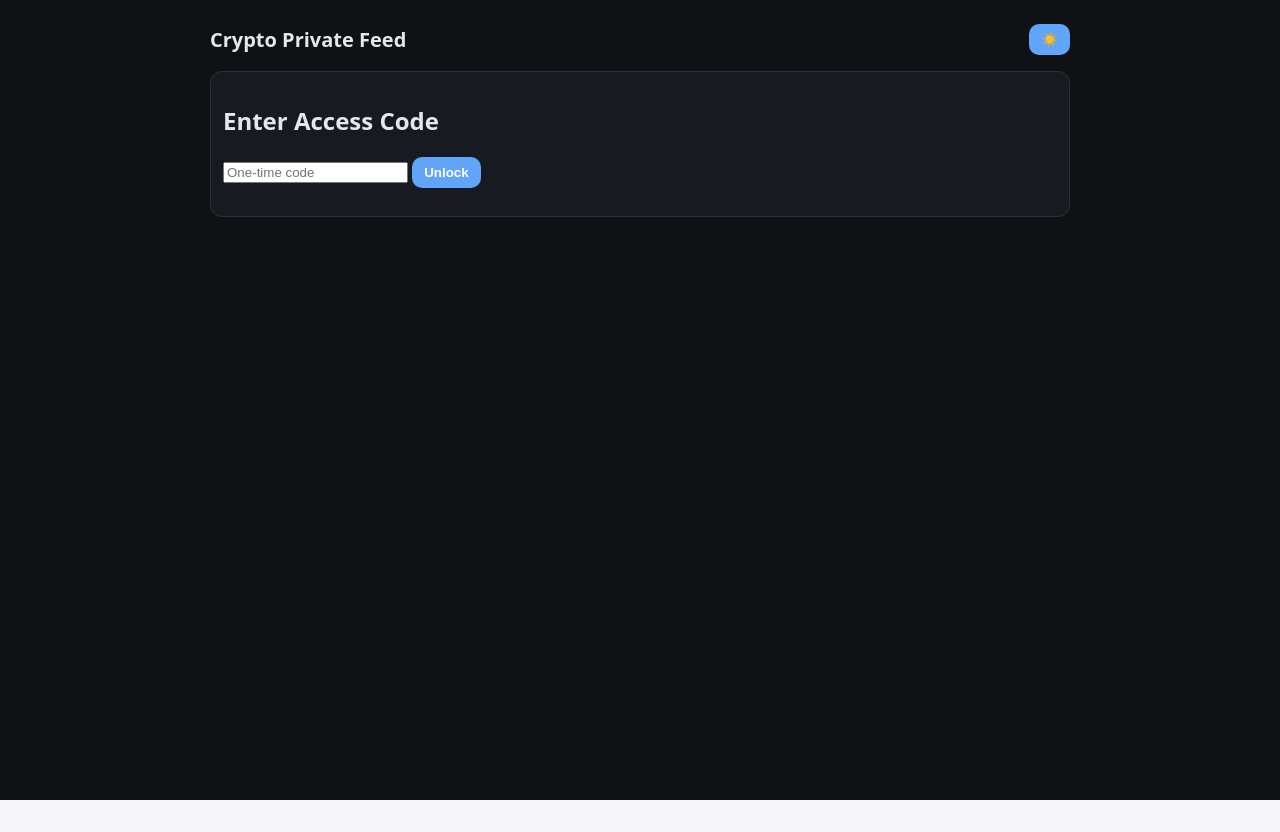
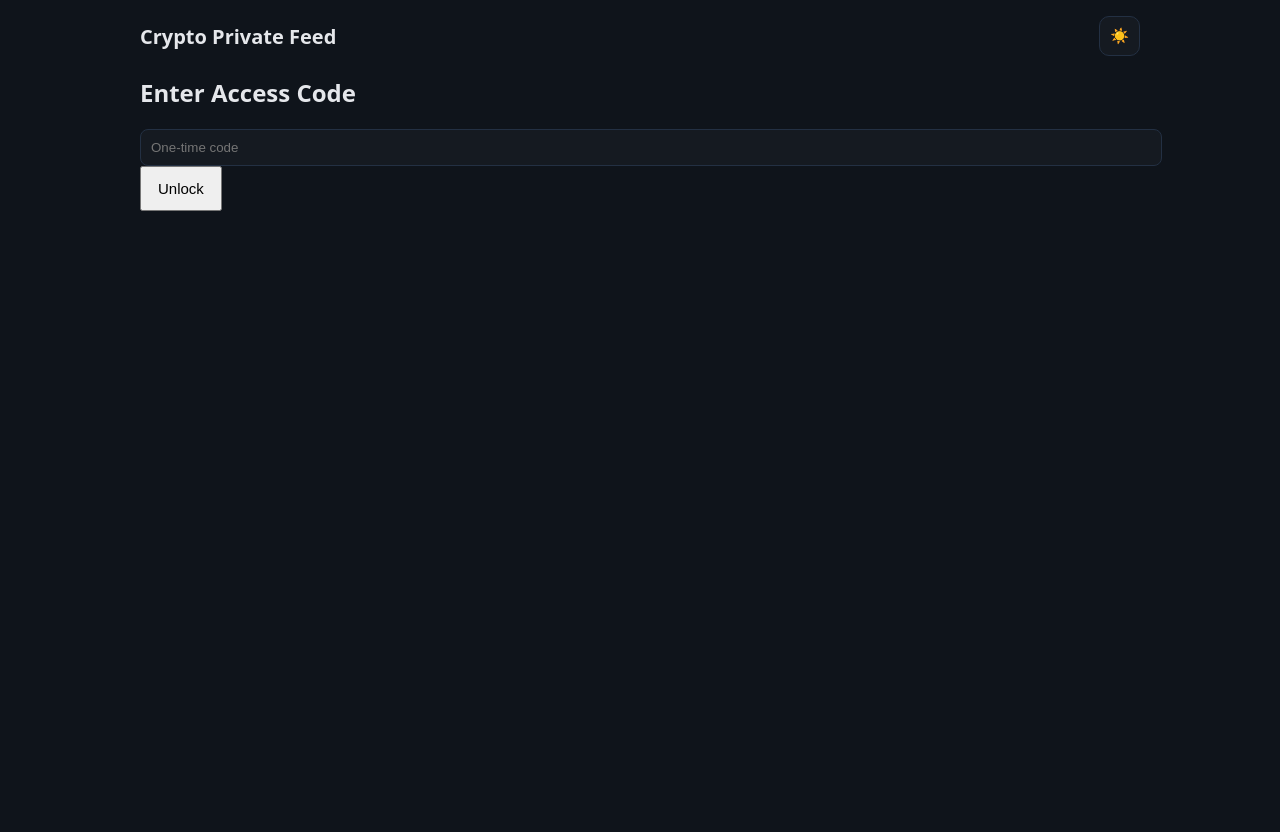
Before and after one commit to Gogo-Milan/crypto-feed-site, a plain HTML site: page index.html in a window 1280 px wide. Both pictures are taken after a click on the button "Toggle dark mode". Before the commit the page ends 800 px from the top, so only its background shows below. Drawn offline with Linux system fonts and the light colour scheme.

Commit message:
Update styles.css

```diff
--- a/styles.css
+++ b/styles.css
@@ -1,103 +1,44 @@
-/* ========== THEME ========== */
-:root {
-  --bg: #f6f6f8;         /* page background (light) */
-  --card: #ffffff;
-  --text: #111827;
-  --subtle: #6b7280;
-  --border: #e5e7eb;
-  --accent: #2563eb;
-  --accent-ghost: #e0ecff;
+/* Theme tokens */
+:root{
+  --bg:#f7f7f9; --text:#111; --muted:#6b7280;
+  --card:#fff;  --border:#e5e7eb; --accent:#3b82f6; --badge:#eef2ff;
+}
+body.dark{
+  --bg:#0f141b; --text:#e5e7eb; --muted:#9aa4b2;
+  --card:#151a21; --border:#233043; --accent:#3b82f6; --badge:#1f2937;
 }
 
-body.dark {
-  --bg: #0f1115;         /* page background (dark) */
-  --card: #171a21;
-  --text: #e5e7eb;
-  --subtle: #9aa3b2;
-  --border: #2a2f3a;
-  --accent: #60a5fa;
-  --accent-ghost: #11203a;
-}
+/* Page frame */
+html, body{ height:100%; }
+body{ margin:0; background:var(--bg); color:var(--text); font-family:system-ui, -apple-system, Segoe UI, Roboto, sans-serif; }
+.container{ max-width:1000px; margin:0 auto; padding:16px; min-height:100vh; }
 
-/* Apply theme background to the entire viewport and common app roots */
-html, body, #root, #app, .page, .site, .site-bg {
-  background-color: var(--bg) !important;
-}
-html, body { height: 100%; }
-body { min-height: 100vh; }
+/* Header */
+.topbar{ display:flex; align-items:center; justify-content:space-between; margin-bottom:12px; }
+.topbar h1{ font-size:20px; margin:0; }
+.actions button{ border:1px solid var(--border); background:var(--card); border-radius:10px; padding:10px; cursor:pointer; }
 
-html, body {
-  color: var(--text);
-  font-family: system-ui, -apple-system, Segoe UI, Roboto, Helvetica, Arial, "Apple Color Emoji", "Segoe UI Emoji";
-  margin: 0;
-}
+/* Tabs */
+.tabs{ display:flex; gap:8px; align-items:center; padding:8px 0; }
+.tab{ border:1px solid var(--border); background:var(--card); padding:10px 16px; border-radius:10px; cursor:pointer; }
+.tab.active{ box-shadow:0 2px 10px rgba(0,0,0,.15); }
+.right{ margin-left:auto; }
 
-/* smoothen theme flips */
-* { transition: background-color .2s ease, color .2s ease, border-color .2s ease; }
+/* Cards / items */
+.item{ border:1px solid var(--border); background:var(--card); border-radius:12px; padding:14px; margin:10px 0; box-shadow:0 1px 8px rgba(0,0,0,.08); }
+.badge{ display:inline-block; padding:2px 8px; border-radius:999px; background:var(--badge); border:1px solid var(--border); font-size:12px; margin-left:6px; }
 
-/* ========== LAYOUT ========== */
-.container { max-width: 860px; margin: 0 auto; padding: 24px 16px; }
-.topbar { display:flex; align-items:center; justify-content:space-between; margin-bottom: 16px; }
-.topbar h1 { font-size: 20px; font-weight: 700; margin: 0; }
+/* Footer */
+.foot{ color:var(--muted); border-top:1px solid var(--border); padding-top:8px; margin-top:10px; }
 
-.hidden { display: none; }
+/* Inputs / buttons (bigger tap targets) */
+button{ padding:12px 16px; font-size:15px; touch-action:manipulation; }
+input{ width:100%; padding:10px; border:1px solid var(--border); border-radius:8px; background:var(--card); color:var(--text); }
 
-/* ========== CONTROLS ========== */
-button, .btn {
-  background: var(--accent);
-  color: #fff;
-  border: 0;
-  padding: 8px 12px;
-  border-radius: 10px;
-  cursor: pointer;
-  font-weight: 600;
-}
-button:hover, .btn:hover { filter: brightness(0.95); }
+/* Loading + utility */
+.loading{ color:var(--muted); text-align:center; margin:24px 0; }
+.hidden{ display:none; }
 
-button.right { margin-left: auto; }
-
-.tabs {
-  display: flex;
-  gap: 8px;
-  align-items: center;
-}
-
-button.tab {
-  background: var(--accent-ghost);
-  color: var(--accent);
-}
-button.tab.active {
-  background: var(--accent);
-  color: #fff;
-}
-
-/* ========== SURFACES ========== */
-.card, .tabpane, .item {
-  background: var(--card);
-  border: 1px solid var(--border);
-  border-radius: 12px;
-  padding: 12px;
-}
-.tabpane { margin-top: 12px; }
-.item + .item { margin-top: 10px; }
-
-/* ========== TEXT BITS ========== */
-.badge {
-  display: inline-block;
-  font-size: 12px;
-  padding: 2px 8px;
-  border-radius: 999px;
-  background: var(--accent-ghost);
-  color: var(--accent);
-}
-small { color: var(--subtle); }
-
-.foot { margin-top: 12px; color: var(--subtle); }
-
-/* Toast (your inline-styled div still works; here for completeness) */
-#toast {
-  position: fixed; top: 12px; right: 12px;
-  background: #111; color: #fff; padding: 10px 14px;
-  border-radius: 8px; box-shadow: 0 4px 16px rgba(0,0,0,.2);
-  display: none; z-index: 9999; font-family: inherit;
-}
+/* Links */
+a{ color:var(--accent); text-decoration:none; }
+a:hover{ text-decoration:underline; }
```
